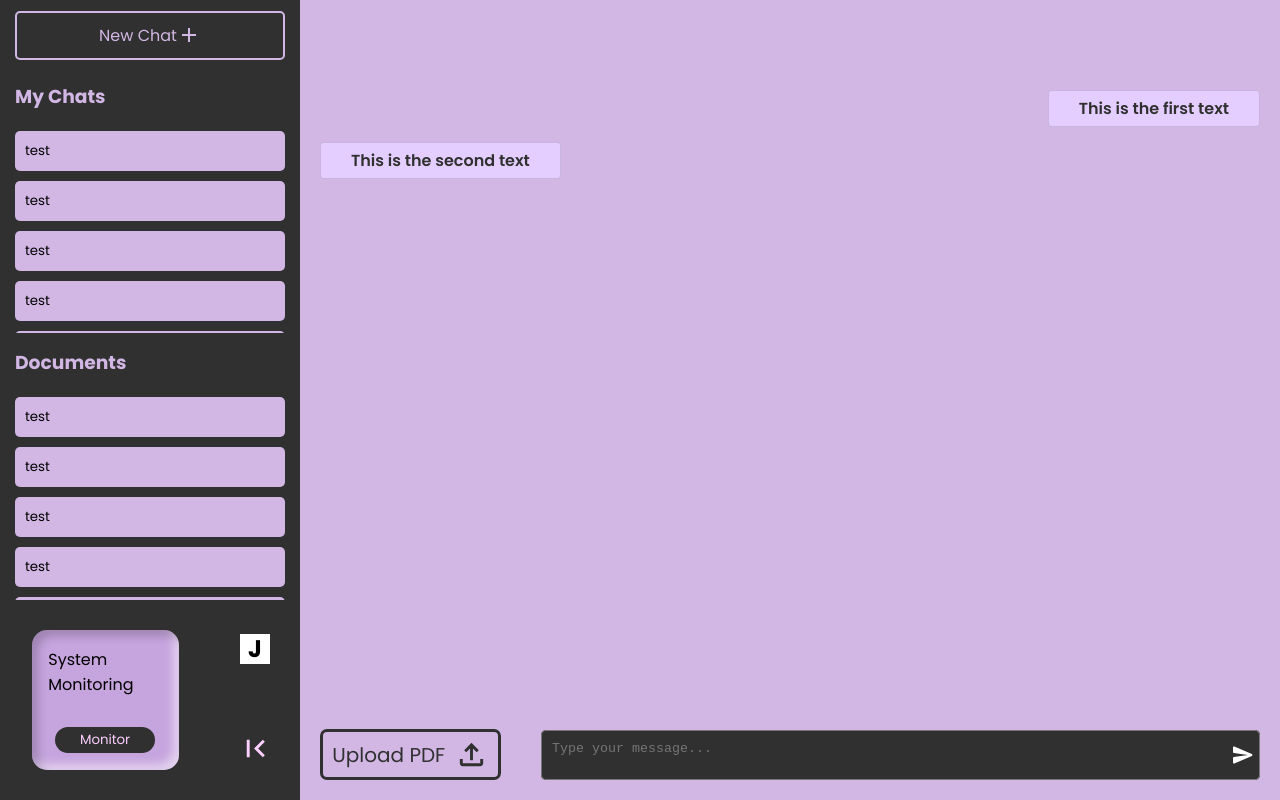
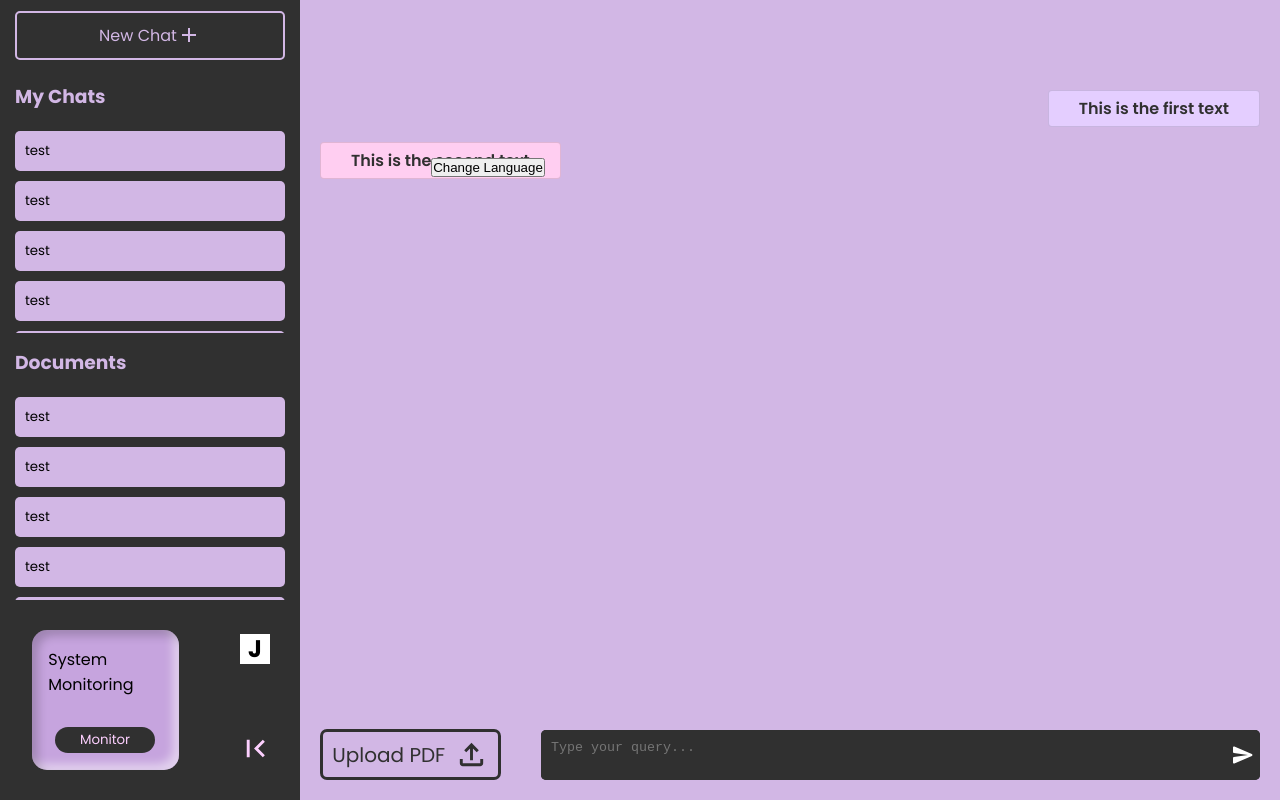
Before and after one commit to lklivingstone/sih_2023, a React (Create React App) app: page / in a window 1280 px wide. Built offline with nearby package versions, Linux system fonts and the light colour scheme.

Commit message:
Uploading features complete

```diff
--- a/src/components/promptbox/Promptbox.css
+++ b/src/components/promptbox/Promptbox.css
@@ -55,27 +55,32 @@ CHAT
 }
 
 .focused-textarea {
+    display: flex;
+    align-items: center;
+    justify-content: center;
+    border: none;
     border-radius: 5px;
     resize: none;
-    height: 250px;
+    height: 250px; /* You can adjust the initial height as needed */
     width: 100%;
-    overflow-y: hidden;
+    /* Remove or modify overflow-y property to enable scrolling */
     color: white;
     padding: 10px;
     background-color: #303030;
-    transition: height 0.3s ease; /* Add transition property */
+    transition: height 0.3s ease-in-out; /* Add transition property */
     /* Add any other focused styles here */
   }
 
   .normal-textarea {
+    border: none;
     border-radius: 5px;
     resize: none;
-    height: 50px;
+    height: 50px; /* You can adjust the initial height as needed */
     width: 100%;
-    overflow-y: hidden;
+    /* Remove or modify overflow-y property to enable scrolling */
     color: white;
     background-color: #303030;
     padding: 10px;
-    transition: height 0.3s ease; /* Add transition property */
+    transition: height 0.3s ease-in-out; /* Add transition property */
     /* Add any other normal styles here */
   }
--- a/src/components/promptbox/Promptbox.jsx
+++ b/src/components/promptbox/Promptbox.jsx
@@ -33,11 +33,15 @@ const Promptbox = ({name}) => {
             "id": 1,
             "author": "creed",
             "content": "This is the first text"
+
         },
         {
             "id": 2,
             "author": "llm",
-            "content": "This is the second text"
+            "content": "This is the second text",
+            "current": "",
+            "english": "",
+            "hindi": "",
         },
 
     ]);
@@ -82,6 +86,12 @@ const Promptbox = ({name}) => {
         setMessages((prevMessages) => [...prevMessages, message]);
     };
 
+    const changeLanguage = ({e, message}) => {
+        e.preventDefault()
+
+
+    }
+
 
     const renderMessages = (messages) => {
         return (
@@ -96,15 +106,33 @@ const Promptbox = ({name}) => {
                 justifyContent: message.author === username ? "flex-end" : 'flex-start'
                 }}
                 key={message.id}>
-
-                    <Paper variant="outlined"
-                    style={{padding: "5px 30px", fontWeight: "600"}}
-                    sx={{backgroundColor: "#E4CEFF", color: "#303030"}}
+                    {message.author === username ? (
+                        <Paper
+                        variant="outlined"
+                        style={{ padding: "5px 30px", fontWeight: "600" }}
+                        sx={{ backgroundColor: "#E4CEFF", color: "#303030" }}
                         >
-                        {message.content}
+                        <p>{message.content}</p>
                         </Paper>
-                        {/* </p>
-                    </div> */}
+                    ) : (
+                        <Paper
+                        variant="outlined"
+                        style={{ padding: "5px 30px", fontWeight: "600", position: "relative" }}
+                        sx={{ backgroundColor: "#FFCEF1", color: "#303030" }}
+                        >
+                        <p>{message.content}</p>
+                        <button
+                            onClick={({e, message})=>changeLanguage({e, message})}
+                            style={{
+                                position: "absolute",
+                                top: "15px",
+                                right: "15px"
+                            }}
+                        >
+                            Change Language
+                        </button>
+                        </Paper>
+                    )}
               </li>
             ))}
             <div ref={messagesEndRef} />
@@ -112,12 +140,15 @@ const Promptbox = ({name}) => {
         );
       };
 
+    const [ query, setQuery ] = useState("")
 
-    const handleSendMessageClick = async (event) => {
-        if (messageInput.length==0 && !image) {
+    const handleQuerySubmit = async (event) => {
+        event.preventDefault()
+        if (query.length==0 && !image) {
             return;
         }
-        event.preventDefault()
+
+        if (image) {
             const formData = new FormData();
             formData.append('document', image);
 
@@ -128,12 +159,82 @@ const Promptbox = ({name}) => {
                     }
                 };
 
-            const response = await axios.post('http://127.0.0.1:7000/api/prompt/test/', formData, config);
+                const response = await axios.post('http://127.0.0.1:7000/api/prompt/upload-document/', formData, config);
+
+                // {
+                //     "id": 1,
+                //     "author": "creed",
+                //     "content": "This is the first text"
+                // }
+
+                // console.log(response)
+                console.log(response["data"])
+
+
+                addMessageCallback({
+                    "id": response["data"]["qid"],
+                    "author": "creed",
+                    "content": response["data"]["question"],
+                })
+
+                addMessageCallback({
+                    "id": response["data"]["aid"],
+                    "author": "llm",
+                    "content": response["data"]["english"] + "\n \n" + response["data"]["hindi"],
+                })
+
+                setImage(null)
+
                 // console.log("Clicked")
             } catch (error) {
                 console.log(error)
 
                 setImage(null)
+            }
+        }
+        else {
+
+            console.log("clcked")
+            // const formData = new FormData();
+            // formData.append('document', image);
+
+            try {
+                const config = {
+                    prompt: query
+                };
+
+                const response = await axios.post('http://127.0.0.1:7000/api/prompt/summarize/', config);
+
+                // {
+                //     "id": 1,
+                //     "author": "creed",
+                //     "content": "This is the first text"
+                // }
+
+                // console.log(response)
+
+                console.log(response["data"])
+
+                addMessageCallback({
+                    "id": response["data"]["qid"],
+                    "author": "creed",
+                    "content": response["data"]["question"],
+                })
+
+                addMessageCallback({
+                    "id": response["data"]["aid"],
+                    "author": "llm",
+                    "content": response["data"]["english"] + "\n \n" + response["data"]["hindi"],
+                })
+
+                setImage(null)
+
+                // console.log("Clicked")
+            } catch (error) {
+                console.log(error)
+
+                setImage(null)
+            }
         }
 
 
@@ -143,7 +244,7 @@ const Promptbox = ({name}) => {
 
     const handleKeyDown = (e) => {
         if (e.code === "Enter") {
-            handleSendMessageClick(e)
+            // handleSendMessageClick(e)
         }
       };
 
@@ -171,7 +272,7 @@ const Promptbox = ({name}) => {
             id="chat-message-submit"
             type="button"
             value="Send"
-            onClick={(e)=>handleSendMessageClick(e)}
+            // onClick={(e)=>handleSendMessageClick(e)}
         />
     );
 
@@ -203,6 +304,9 @@ const Promptbox = ({name}) => {
 
     const textareaClass = isFocused ? 'focused-textarea' : 'normal-textarea';
 
+
+    // console.log(query)
+
     const messagingField= (
       <>
         <input
@@ -232,15 +336,17 @@ const Promptbox = ({name}) => {
                         backgroundColor: "#303030",
                         position: "relative"
                     }}>
-
-
                         <textarea
+                            onChange={(e)=>setQuery(e.target.value)}
                             onFocus={handleFocus}
                             onBlur={handleBlur}
                             className={textareaClass}
-                            placeholder="Type your message..."
+                            placeholder="Type your query..."
                         />
-                        <SendRoundedIcon style={{
+                        <SendRoundedIcon
+                            onClick={(e)=>handleQuerySubmit(e)}
+                            style={{
+                                zIndex: 10000,
                             position: "absolute",
                             right: "5px",
                             color: "white",
```
Lines whose indentation alone changed are shown as unchanged.
